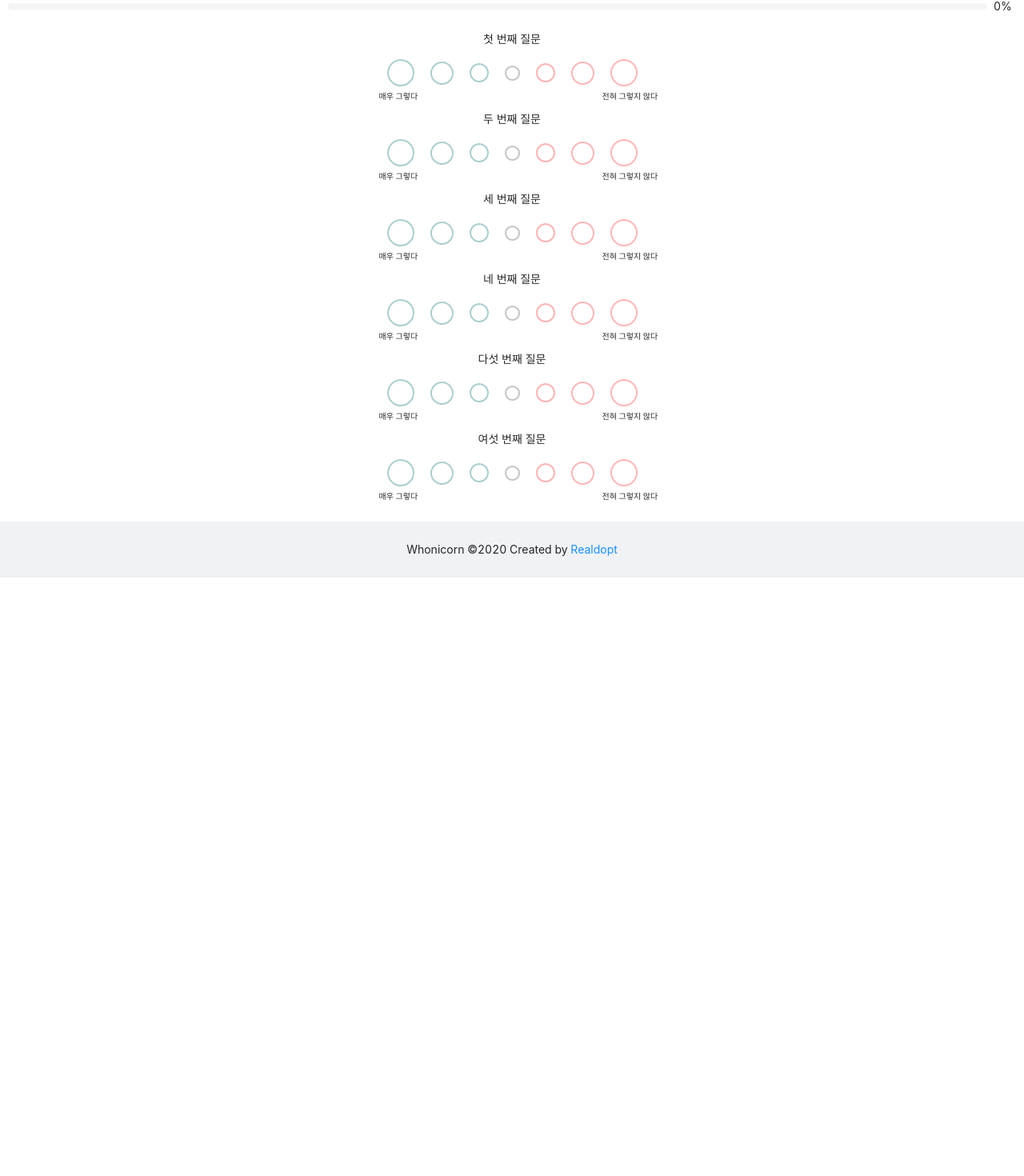
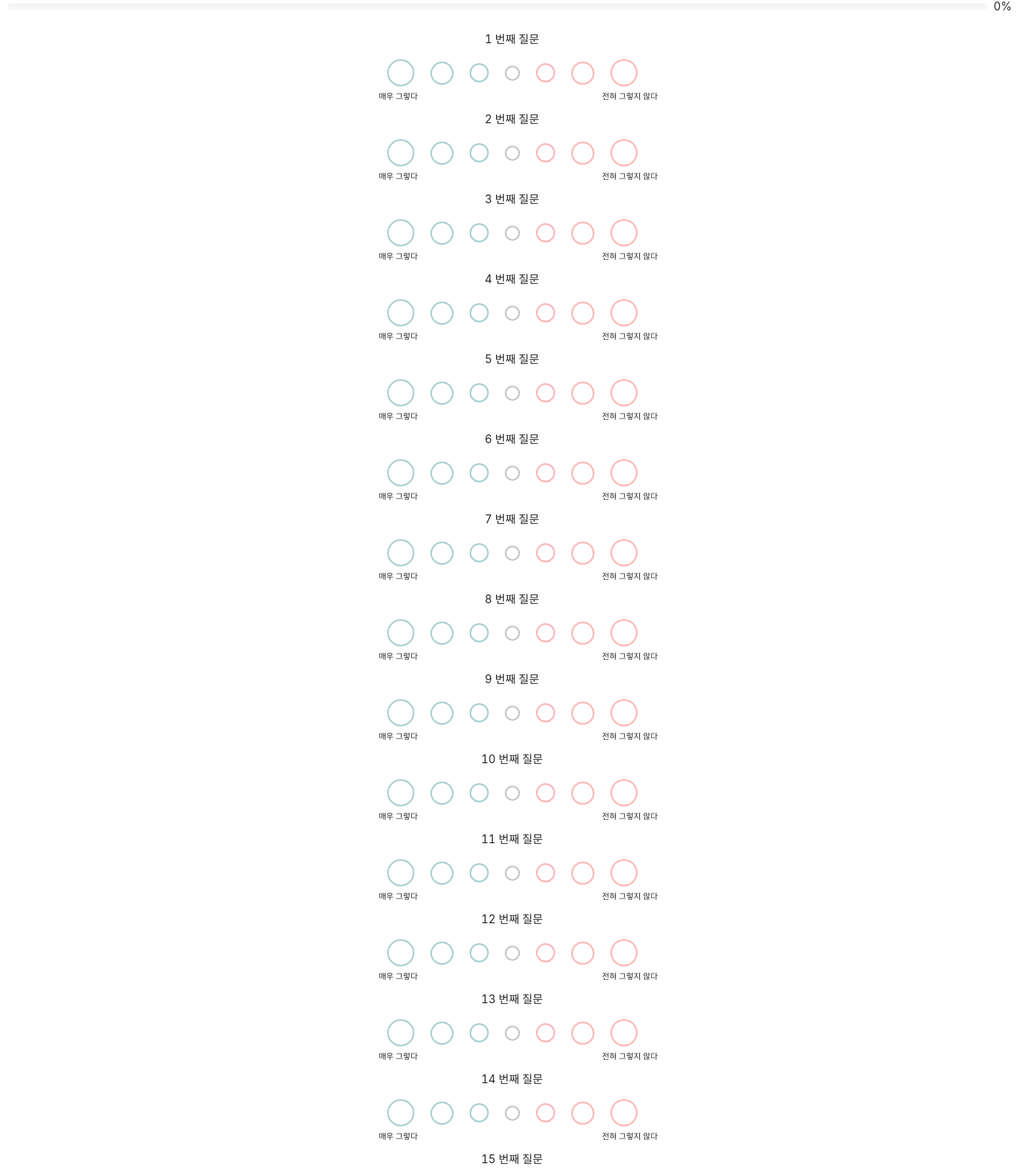
Before and after one commit to zigsong/dbdlab-unicorn, a React (Create React App) app: page /survey in a window 1280 px wide. Shown: the part 78-1548 px from the top of the page at 80% size. Before the commit the page ends 800 px from the top, so only its background shows below. Built offline with nearby package versions, Linux system fonts and the light colour scheme.

Commit message:
Add percentage

```diff
--- a/src/App.tsx
+++ b/src/App.tsx
@@ -25,7 +25,7 @@ function App() {
   }
 
   return (
-    <Layout style={{ height: '100%' }}>
+    <Layout style={{ minHeight: '100%' }}>
       <BrowserRouter>
         <Header style={{ padding: '0 20px'}}>
           <div className="logo">
--- a/src/components/UnicornRadio.tsx
+++ b/src/components/UnicornRadio.tsx
@@ -1,4 +1,4 @@
-import React, { useState } from "react";
+import React, { useState, useEffect } from "react";
 import styled from "styled-components";
 
 const StyledDiv = styled.div`
@@ -12,12 +12,12 @@ const StyledDiv = styled.div`
 
 // const StyledRadioGroup = styled(Radio.Group)`
 // height: 100px !important;
-//     .ant-radio-wrapper {
-//         .ant-radio {
-//             widht: 100px;
-//             height: 100px;
-//         }
+//   .ant-radio-wrapper {
+//     .ant-radio {
+//       widht: 100px;
+//       height: 100px;
 //     }
+//   }
 // `
 
 const Caption = styled.div`
@@ -83,11 +83,18 @@ const RadioGroup = styled.div`
   }
 `
 interface StyledRadioProps {
+  onChecked: () => void;
   children: React.ReactNode
 }
 
 function UnicornRadio(props: StyledRadioProps) {
   const [checked, setChecked] = useState("");
+
+  useEffect(() => {
+    if (checked) {
+      props.onChecked();
+    }
+  }, [checked, props])
 
   return (
     <StyledDiv style={{ marginBottom: '30px' }}>
@@ -115,7 +122,7 @@ function UnicornRadio(props: StyledRadioProps) {
         </div>
         <div>
           <div className={"option disagree max " + (checked === "G" ? 'selected' : "")} onClick={() => setChecked("G")}>
-                        <input style={{ display: 'none' }} type="radio" value="G    "></input>
+            <input style={{ display: 'none' }} type="radio" value="G  "></input>
           </div>
           <Caption>전혀 그렇지 않다</Caption>
         </div>
--- a/src/pages/UnicornHome.tsx
+++ b/src/pages/UnicornHome.tsx
@@ -20,7 +20,7 @@ function UnicornHome(props: RouteChildrenProps) {
         우리 제품/서비스의 사용자 경험 유형을 검사하고 우리가 어떤 유니콘인지 알아보세요.
       </UnicornText>
       <UnicornButton flex={4} width={215} height={60} borderRadius={30} fontSize={18} onClick={onStart}>
-        다음
+        알아보기
       </UnicornButton>
       <UnicornEmptyRow flex={4} />
     </UnicornFlexLayout>
--- a/src/pages/UnicornResult.tsx
+++ b/src/pages/UnicornResult.tsx
@@ -1,7 +1,24 @@
-import React from 'react';
+import React from "react";
+import { withRouter, RouteChildrenProps } from 'react-router-dom';
 
-export default function Result() {
-    return (
-        <div>Result Page</div>
-    );
+import UnicornFlexLayout from "../layouts/UnicornFlexLayout";
+import { UnicornText, UnicornButton, UnicornEmptyRow } from "../components";
+
+function UnicornHome(props: RouteChildrenProps) {
+  const onStart = () => {
+    const { history } = props;
+    history.push("/entry");
+  }
+
+  return (
+    <UnicornFlexLayout>
+      <UnicornEmptyRow flex={4} />
+      <UnicornText fontSize={55}>Whonicorn</UnicornText>
+      <UnicornText fontSize={25}>우리는 어떤 유니콘일까?</UnicornText>
+      <UnicornEmptyRow flex={1} />
+      <UnicornEmptyRow flex={4} />
+    </UnicornFlexLayout>
+  )
 }
+
+export default withRouter(UnicornHome)
--- a/src/pages/UnicornSurvey.tsx
+++ b/src/pages/UnicornSurvey.tsx
@@ -1,4 +1,4 @@
-import React, { useState } from "react";
+import React, { useState, useEffect } from "react";
 import { withRouter, RouteChildrenProps, useLocation } from 'react-router-dom';
 import UnicornLayout from "../layouts/UnicornLayout";
 import { UnicornText, UnicornEmptyRow,  UnicornRadio} from "../components";
@@ -8,11 +8,37 @@ import { Progress } from 'antd';
 function Survey(props: RouteChildrenProps) {
   const location = useLocation();
   const serviceName = new URLSearchParams(location.search).get("serviceName")
-  const onStart = () => {
-    const { history } = props;
-    history.push("/entry");
+  const questions = [
+    "1 번째 질문",
+    "2 번째 질문",
+    "3 번째 질문",
+    "4 번째 질문",
+    "5 번째 질문",
+    "6 번째 질문",
+    "7 번째 질문",
+    "8 번째 질문",
+    "9 번째 질문",
+    "10 번째 질문",
+    "11 번째 질문",
+    "12 번째 질문",
+    "13 번째 질문",
+    "14 번째 질문",
+    "15 번째 질문",
+  ]
+
+  const [answered, setAnswered] = useState((new Array(questions.length)).fill(false))
+  const [progressRate, setProgressRate] = useState(0);
+
+  const onAnswer = (index: number) => {
+    if (answered[index]) return;
+    const newAnswered = [...answered]
+    newAnswered[index] = true;
+    setAnswered(newAnswered);
   }
-  const [progressRate, setProgressRate] = useState(0);
+
+  useEffect(() => {
+    setProgressRate(Math.round(100 * answered.filter(a => a).length / answered.length ))
+  }, [answered])
 
   return (
     <UnicornLayout>
@@ -20,12 +46,9 @@ function Survey(props: RouteChildrenProps) {
       <UnicornEmptyRow flex={1} />
       <Progress strokeColor="#aacfcf" percent={progressRate} status="active" style={{ margin: '10px 0 20px 0'}}/>
       <div style={{ overflow: 'scroll' }}>
-        <UnicornRadio>첫 번째 질문</UnicornRadio>
-        <UnicornRadio>두 번째 질문</UnicornRadio>
-        <UnicornRadio>세 번째 질문</UnicornRadio>
-        <UnicornRadio>네 번째 질문</UnicornRadio>
-        <UnicornRadio>다섯 번째 질문</UnicornRadio>
-        <UnicornRadio>여섯 번째 질문</UnicornRadio>
+        {questions.map((question, i) => (
+          <UnicornRadio onChecked={() => onAnswer(i)} key={`radio_${i}`}>{ question }</UnicornRadio>
+        ))}
       </div>
       <UnicornEmptyRow flex={4} />
     </UnicornLayout>
```
Also changed, not shown: 1 other file (tests, documents, lock files or other folders). Lines whose indentation alone changed are shown as unchanged.
